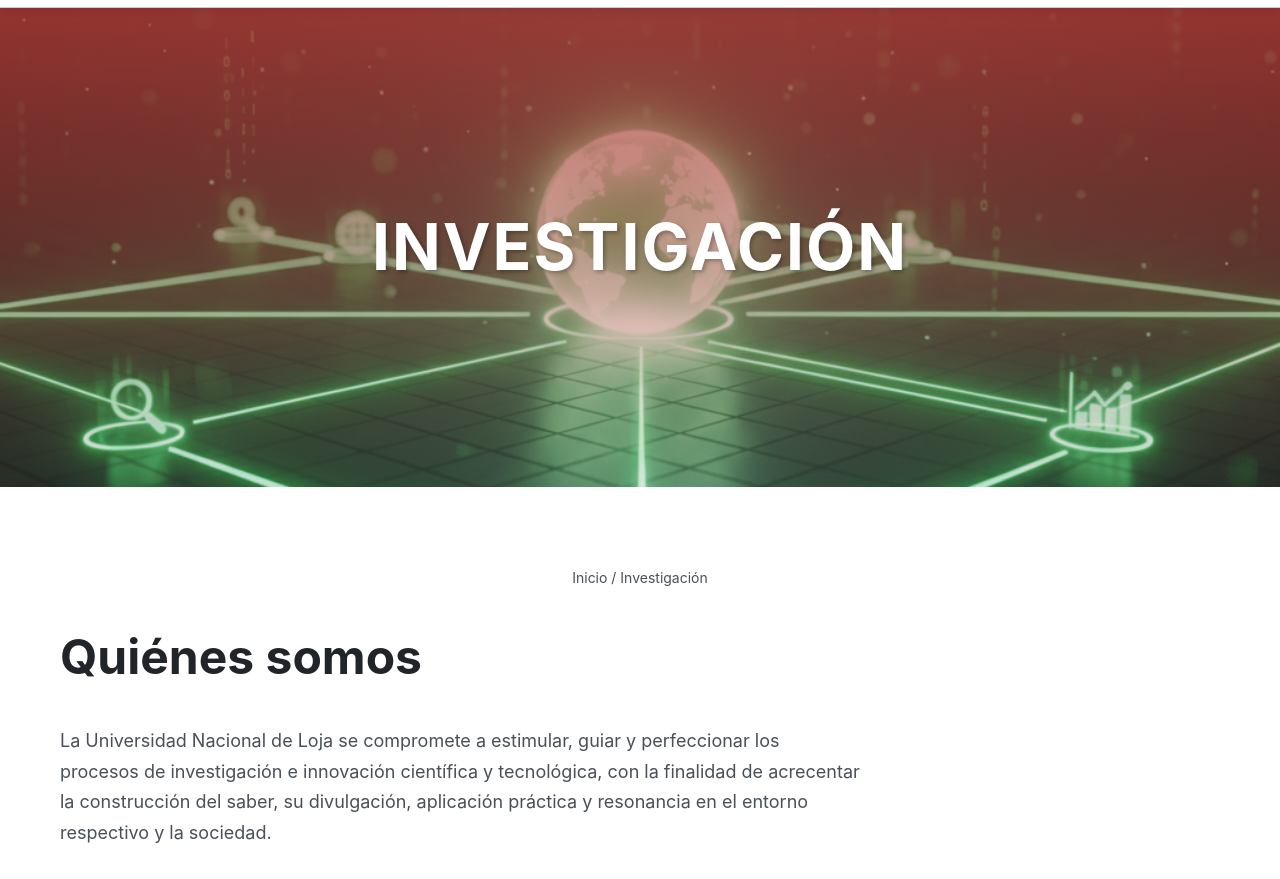
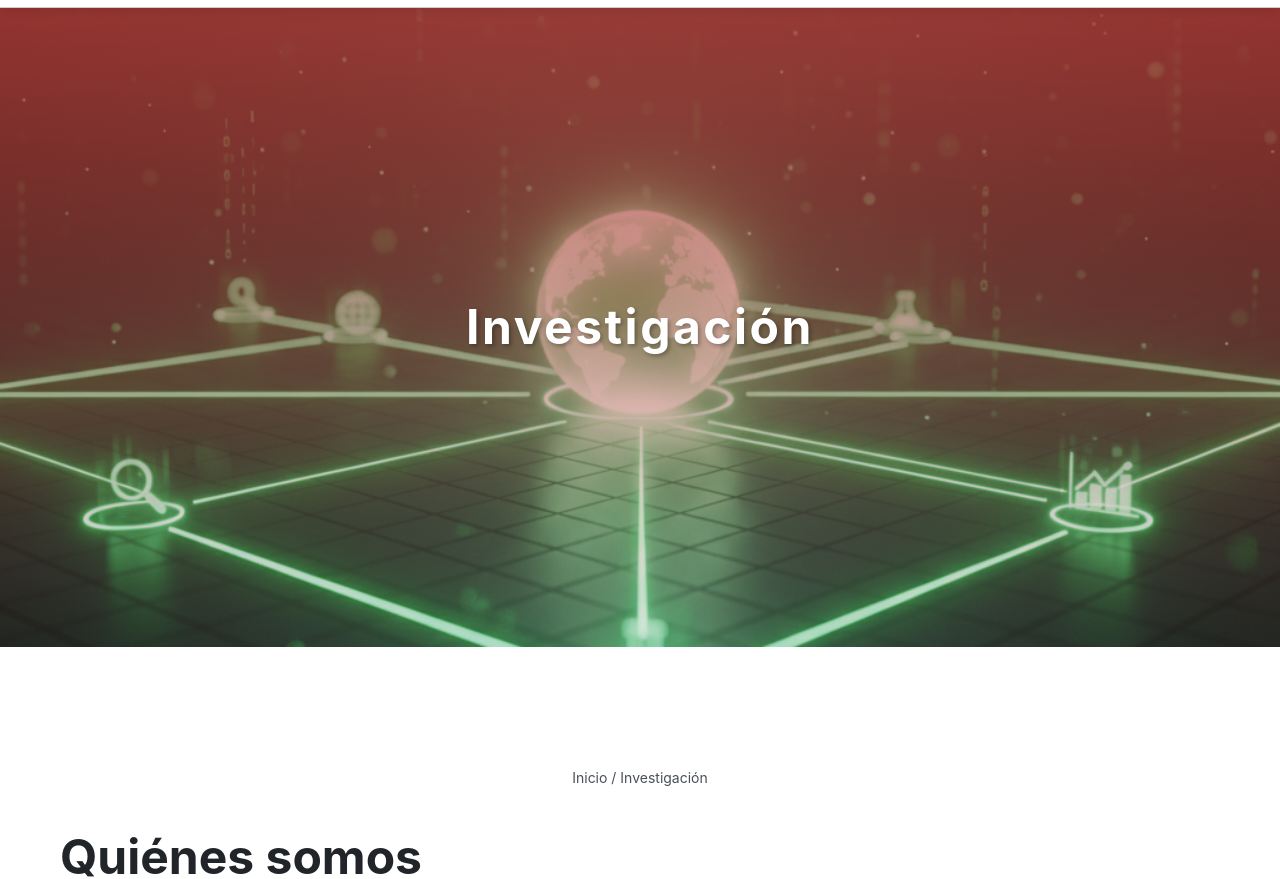
Before and after one commit to G-A-E-C/UNL-Frame, a plain HTML site: page unl-frame/investigacion.html in a window 1280 px wide. Shown: the part 73-952 px from the top of the page. Drawn offline with Linux system fonts and the light colour scheme.

Commit message:
Cambios estilos investigación

```diff
--- a/unl-frame/css/investigacion.css
+++ b/unl-frame/css/investigacion.css
@@ -8,12 +8,13 @@ body {
   /* Hero Section - Investigación */
   .hero--investigacion {
     position: relative;
-    height: 60vh;
-    min-height: 400px;
+    height: 80vh;
+    min-height: 600px;
     display: flex;
     align-items: center;
     justify-content: center;
     overflow: hidden;
+    z-index: 5;
   }
 
   .hero__background {
@@ -61,19 +62,19 @@ body {
   }
 
   .hero__title {
-    font-size: 4rem;
+    font-size: 3rem;
     font-weight: bold;
     margin: 0;
     text-shadow: 2px 2px 4px rgba(0, 0, 0, 0.3);
-    letter-spacing: 2px;
-    text-transform: uppercase;
+    letter-spacing: 2.5px;
+    text-transform: none !important;
   }
 
   /* Responsive */
   @media (max-width: 768px) {
     .hero--investigacion {
-      height: 50vh;
-      min-height: 300px;
+      height: 70vh;
+      min-height: 450px;
     }
 
     .hero__title {
@@ -155,8 +156,20 @@ body {
 .hexagon:nth-child(1){animation-delay:.1s}.hexagon:nth-child(2){animation-delay:.2s}.hexagon:nth-child(3){animation-delay:.3s}.hexagon:nth-child(4){animation-delay:.4s}.hexagon:nth-child(5){animation-delay:.5s}
 
 /* About */
-.about { padding: 80px 0; background: var(--color-white); }
-.about__container { max-width: 1200px; margin: 0 auto; padding: 0 20px; }
+.about {
+  padding: 100px 0 80px 0;
+  background: var(--color-white);
+  position: relative;
+  z-index: 10;
+  margin-top: 20px;
+}
+.about__container {
+  max-width: 1200px;
+  margin: 0 auto;
+  padding: 0 20px;
+  position: relative;
+  z-index: 11;
+}
 .breadcrumb { font-size: 14px; color: var(--color-gris-700); margin-bottom: 30px; opacity: 0; animation: fadeInUp .6s ease .2s forwards; }
 .about__title { font-size: 48px; font-weight: 700; color: var(--color-gris-900); margin-bottom: 30px; opacity: 0; animation: fadeInUp .8s ease .4s forwards; }
 .about__description { font-size: 18px; line-height: 1.7; color: var(--color-gris-700); max-width: 800px; opacity: 0; animation: fadeInUp .8s ease .6s forwards; }
@@ -205,6 +218,18 @@ body {
 .footer__container { max-width: 1200px; margin: 0 auto; padding: 0 20px; display: grid; grid-template-columns: 2fr 1fr; gap: 60px; align-items: center; }
 .footer__info { font-size: 14px; line-height: 1.6; }
 .footer__logo { width: 120px; height: auto; filter: brightness(0) invert(1); }
+
+/* Footer Red */
+.footer-red__content {
+  color: white;
+}
+
+.footer-red__content p {
+  color: white !important;
+  font-size: 12px !important;
+  margin: 0;
+  opacity: 0.9;
+}
 
 /* Animations */
 @keyframes hexagonFadeIn { to { opacity: 1; transform: scale(1) translateY(0); } }
```
